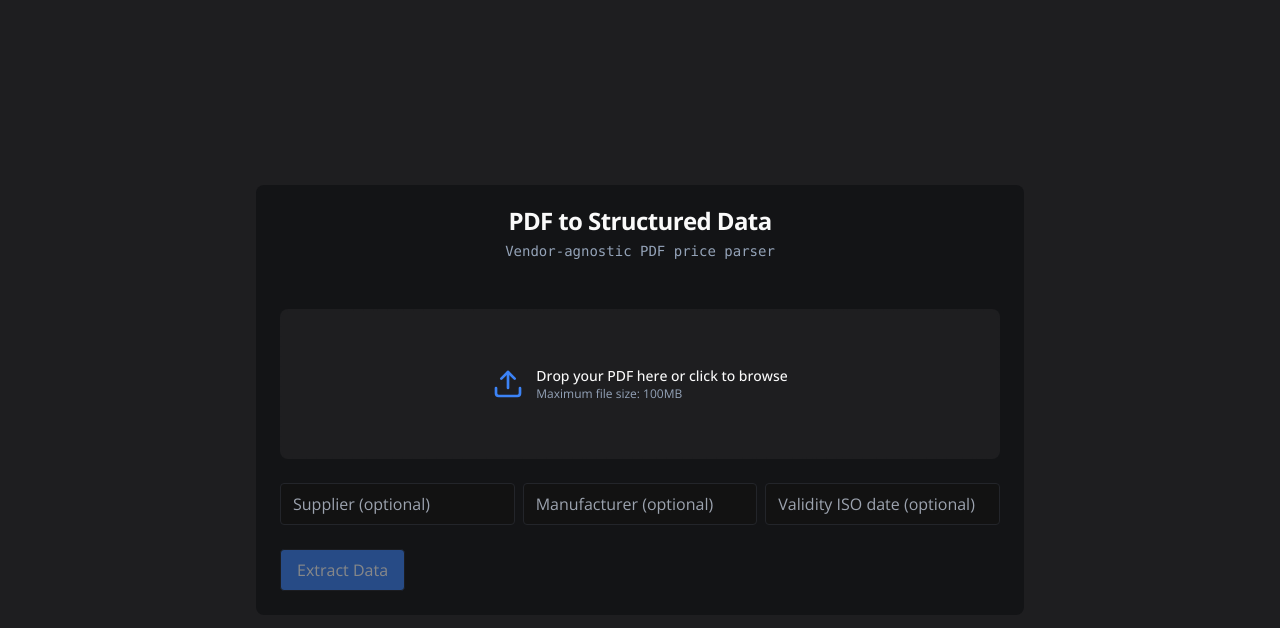
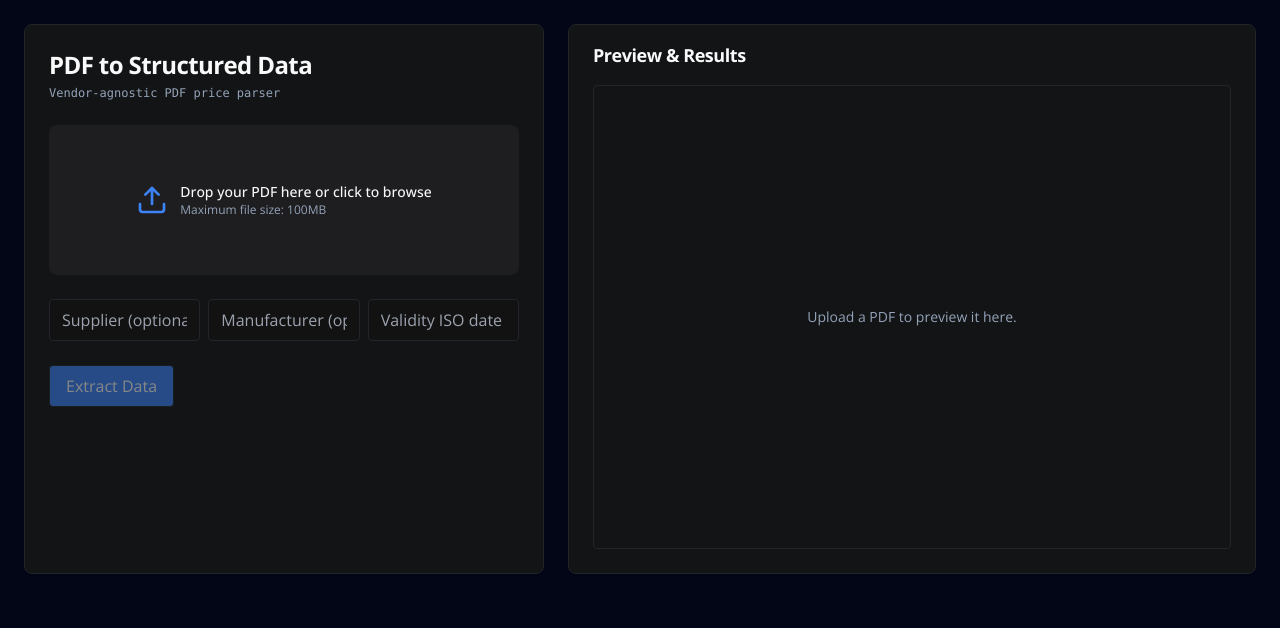
Before and after one commit to kikulik/pdf-to-structured-data, a Next.js app: page / in a window 1280 px wide. Shown: the top 628 px of the page. Built offline with nearby package versions, Linux system fonts and the light colour scheme.

Commit message:
Update app/page.tsx

```diff
--- a/app/page.tsx
+++ b/app/page.tsx
@@ -4,6 +4,7 @@ import { useState } from "react";
 import { FileUpload } from "@/components/FileUpload";
 import MetaForm from "@/components/MetaForm";
 import ResultDisplay from "@/components/ResultDisplay";
+import InlinePdfPreview from "@/components/InlinePdfPreview";
 import { Card, CardContent, CardHeader, CardTitle } from "@/components/ui/card";
 import type { PriceRow } from "@/lib/priceExtractor";
 
@@ -53,9 +54,7 @@ export default function Home() {
         try {
           const j = await res.json();
           if (j?.error) msg = `Parse error: ${j.error}`;
-        } catch {
-          // ignore body parse errors
-        }
+        } catch {}
         throw new Error(msg);
       }
 
@@ -84,21 +83,23 @@ export default function Home() {
   };
 
   return (
-    <main className="min-h-screen flex items-center justify-center bg-background p-8">
-      <Card className="w-full max-w-3xl border-0 bg-card shadow-none">
-        <CardHeader className="flex flex-col items-center justify-center space-y-2">
-          <CardTitle className="flex items-center gap-2 text-foreground">
-            PDF to Structured Data
-          </CardTitle>
-          <span className="text-sm font-mono text-muted-foreground">
+    <main className="min-h-screen p-6">
+      {/* Wide workspace container */}
+      <div className="mx-auto max-w-[1600px] grid gap-6 lg:grid-cols-2 xl:grid-cols-[520px_1fr]">
+        {/* Left: inputs & actions */}
+        <Card className="border bg-card">
+          <CardHeader className="space-y-1">
+            <CardTitle className="text-2xl">PDF to Structured Data</CardTitle>
+            <span className="text-xs font-mono text-muted-foreground">
               Vendor-agnostic PDF price parser
             </span>
           </CardHeader>
 
-        <CardContent className="space-y-6 pt-6 w-full">
+          <CardContent className="space-y-6">
             <FileUpload onFileSelect={handleFileSelect} />
             <MetaForm onChange={setMeta} />
 
+            <div className="flex gap-3">
               <button
                 className="border px-4 py-2 rounded bg-primary text-primary-foreground disabled:opacity-50"
                 onClick={handleExtract}
@@ -106,10 +107,32 @@ export default function Home() {
               >
                 {loading ? "Processing..." : "Extract Data"}
               </button>
+            </div>
+          </CardContent>
+        </Card>
 
+        {/* Right: live preview + results */}
+        <Card className="border bg-card overflow-hidden">
+          <CardHeader className="py-4">
+            <CardTitle className="text-lg">Preview & Results</CardTitle>
+          </CardHeader>
+          <CardContent className="space-y-4">
+            {/* Preview panel takes height and scrolls */}
+            <div className="h-[58vh] min-h-[360px] w-full overflow-auto rounded border">
+              {file ? (
+                <InlinePdfPreview file={file} />
+              ) : (
+                <div className="h-full w-full grid place-items-center text-sm text-muted-foreground">
+                  Upload a PDF to preview it here.
+                </div>
+              )}
+            </div>
+
+            {/* Results table fills the rest */}
             {rows.length > 0 && <ResultDisplay rows={rows} />}
           </CardContent>
         </Card>
+      </div>
     </main>
   );
 }
```
Lines whose indentation alone changed are shown as unchanged.
